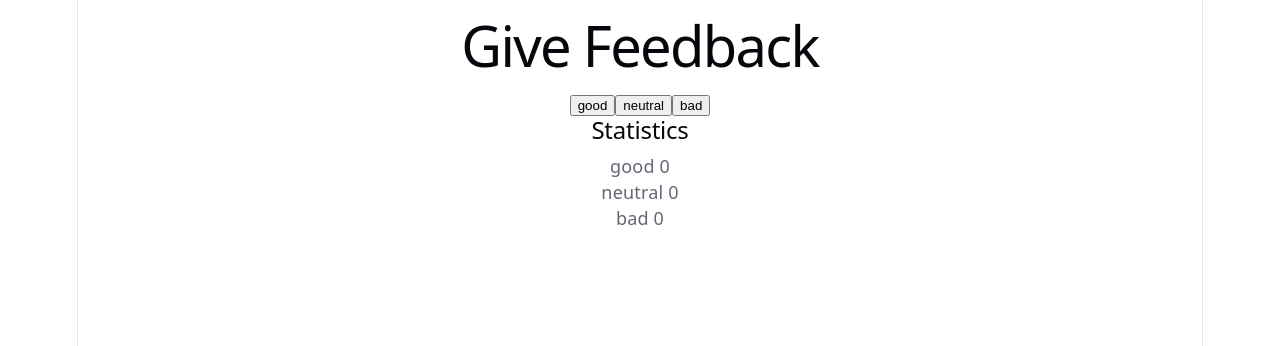
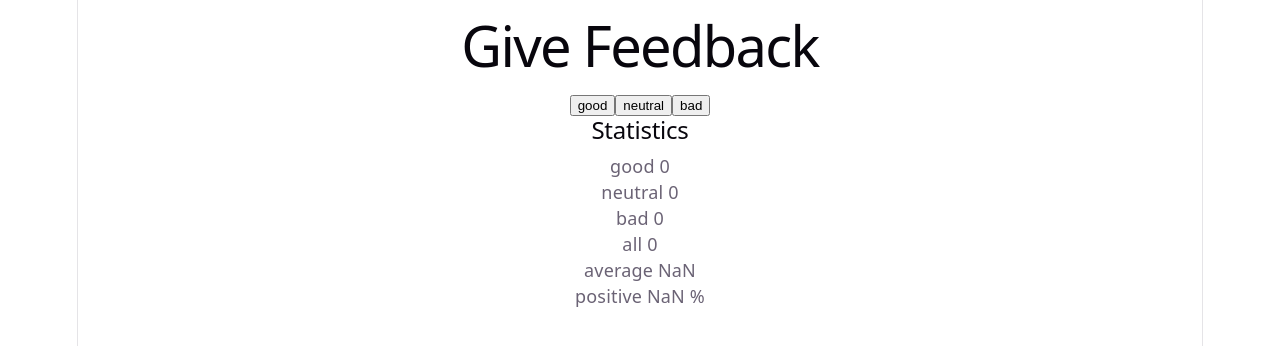
Before and after one commit to nisha6105/Full-Stack-Course-Exercise, a React (Vite) app in the folder Part1/p1/: page / in a window 1280 px wide. Shown: the top 346 px of the page. Built offline with nearby package versions, Linux system fonts and the light colour scheme.

Commit message:
Add Part 1 exercise 1.7

```diff
--- a/Part1/p1/src/App.jsx
+++ b/Part1/p1/src/App.jsx
@@ -4,6 +4,10 @@ const App=()=>{
   const [good, setGood]=useState(0)
   const [bad, setBad]=useState(0)
   const [neutral, setNeutral]=useState(0)
+
+  const total=good+neutral+bad
+  const average=(good-bad)/total
+  const positive=(good/total)*100
 
   return(
     <div>
@@ -23,6 +27,10 @@ const App=()=>{
       <p>neutral {neutral}</p>
       <p>bad {bad}</p>
 
+      <p>all {total}</p>
+      <p>average {average}</p>
+      <p>positive {positive} %</p>
+
     </div>
   )
 }
```
